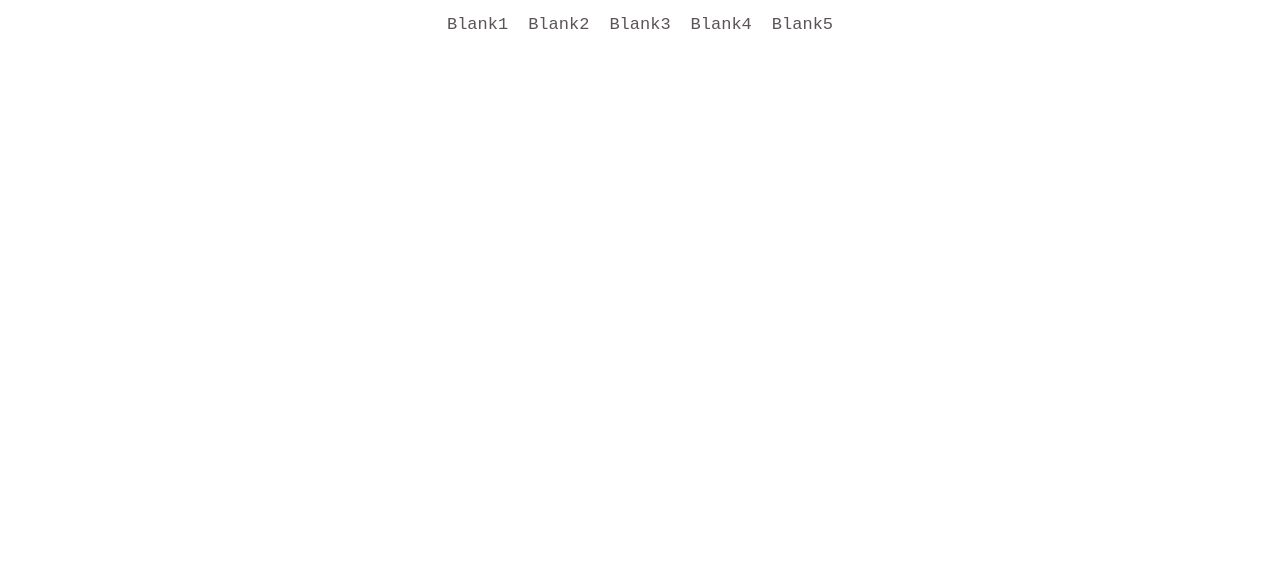
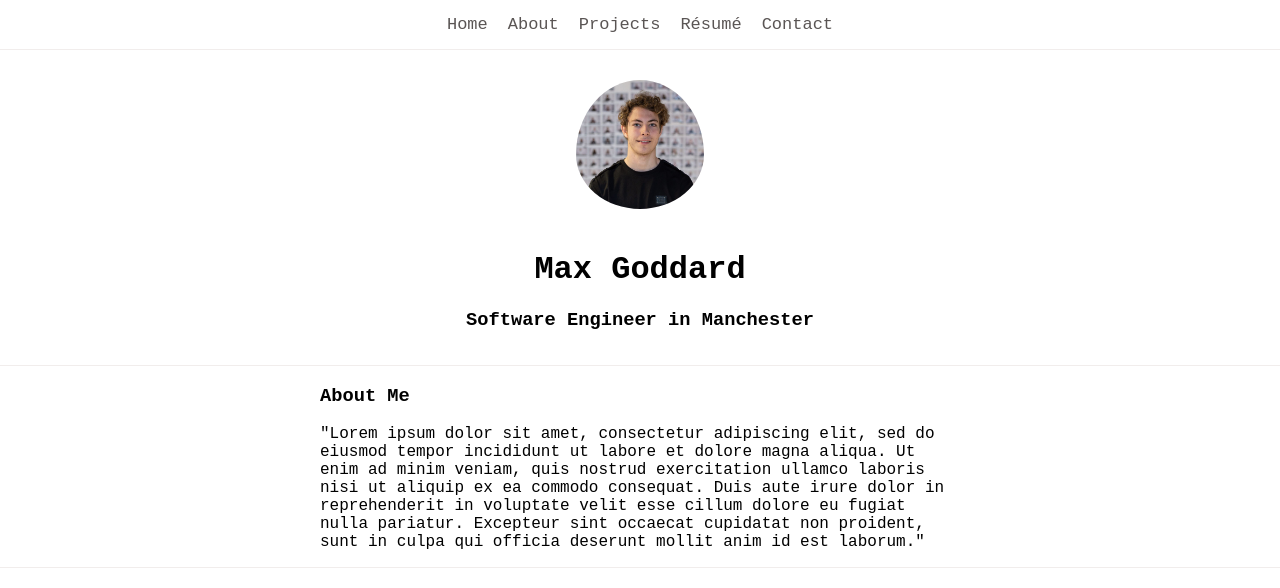
Before and after one commit to mxgoddard/max-site, a React (Create React App) app: page / in a window 1280 px wide. Shown: the top 588 px of the page. Built offline with nearby package versions, Linux system fonts and the light colour scheme.

Commit message:
Add about me information

```diff
--- a/src/App.js
+++ b/src/App.js
@@ -1,18 +1,15 @@
 import React from 'react';
+import NavBar from './components/NavBar.jsx';
+import Personal from './components/Personal.jsx';
+import About from './components/About.jsx';
 import './app.css';
 
 function App() {
     return (
         <div className="App">
-            <div className="App-header">
-                <div class="topnav">
-                    <a href="#temp1">Blank1</a>
-                    <a href="#temp2">Blank2</a>
-                    <a href="#temp3">Blank3</a>
-                    <a href="#temp4">Blank4</a>
-                    <a href="#temp5">Blank5</a>
-                </div>
-            </div>
+            <NavBar />
+            <Personal />
+            <About />
         </div>
     );
 }
--- a/src/app.css
+++ b/src/app.css
@@ -3,33 +3,3 @@
 body {
     margin: 0px;
 }
-
-.topnav {
-    overflow: hidden;
-    margin: 0;
-    padding-top: 15px;
-    text-align: center;
-}
-
-/* Style the links inside the navigation bar */
-a {
-    display: inline;
-    color: #5A5554;
-  /* text-align: center; */
-    padding-left: 10px;
-    padding-right: 10px;
-    text-decoration: none;
-    font-size: 17px;
-    font-family: 'Roboto Mono', monospace;
-}
-
-/* Change the color of links on hover */
-.topnav a:hover {
-    color: black;
-}
-
-/* Add a color to the active/current link */
-.topnav a.active {
-  background-color: #4CAF50;
-  color: white;
-}
--- /dev/null
+++ b/src/components/About.css
@@ -0,0 +1,12 @@
+.AboutDiv {
+    padding-left: 25%;
+    padding-right: 25%;
+    /* border-style: inset;
+    border-color: red;
+    border-width: 1px; */
+    font-family: 'Roboto Mono', monospace;
+    border-bottom-color: black;
+    border-bottom-style: inset;
+    border-bottom-width: 1px;
+    border-bottom-color: #F1EDEC;
+}
--- /dev/null
+++ b/src/components/About.jsx
@@ -0,0 +1,17 @@
+import React from 'react';
+import './About.css';
+
+function About() {
+    return (
+        <div className="AboutDiv">
+            <h3>About Me</h3>
+            <p>
+                "Lorem ipsum dolor sit amet, consectetur adipiscing elit, sed do eiusmod tempor incididunt ut labore et dolore magna aliqua. Ut enim ad minim veniam, quis nostrud
+                exercitation ullamco laboris nisi ut aliquip ex ea commodo consequat. Duis aute irure dolor in reprehenderit in voluptate velit esse cillum dolore eu fugiat nulla
+                pariatur. Excepteur sint occaecat cupidatat non proident, sunt in culpa qui officia deserunt mollit anim id est laborum."
+            </p>
+        </div>
+    )
+}
+
+export default About;
--- /dev/null
+++ b/src/components/NavBar.css
@@ -0,0 +1,29 @@
+.topnav {
+    overflow: hidden;
+    margin: 0;
+    padding-top: 15px;
+    text-align: center;
+    padding-bottom: 15px;
+    /* background-color: #F1EDEC; */
+    border-bottom-color: black;
+    border-bottom-style: inset;
+    border-bottom-width: 1px;
+    border-bottom-color: #F1EDEC;
+}
+
+/* Style the links inside the navigation bar */
+a {
+    display: inline;
+    color: #5A5554;
+    padding-left: 10px;
+    padding-right: 10px;
+    text-decoration: none;
+    font-size: 17px;
+    font-family: 'Roboto Mono', monospace;
+}
+
+/* Change the color of links on hover */
+.topnav a:hover {
+    color: black;
+    text-decoration: underline;
+}
--- /dev/null
+++ b/src/components/NavBar.jsx
@@ -0,0 +1,16 @@
+import React from 'react';
+import './NavBar.css';
+
+function NavBar() {
+    return (
+        <div class="topnav">
+            <a href="#home">Home</a>
+            <a href="#about">About</a>
+            <a href="#projects">Projects</a>
+            <a href="#resume">Résumé</a>
+            <a href="#contact">Contact</a>
+        </div>
+    )
+}
+
+export default NavBar;
--- /dev/null
+++ b/src/components/Personal.css
@@ -0,0 +1,19 @@
+.PersonalDiv {
+    padding-top: 30px;
+    padding-bottom: 15px;
+    font-family: 'Roboto Mono', monospace;
+    border-bottom-color: black;
+    border-bottom-style: inset;
+    border-bottom-width: 1px;
+    border-bottom-color: #F1EDEC;
+}
+
+.PersonalPhoto {
+    display: block;
+    margin-left: auto;
+    margin-right: auto;
+    width: 10%;
+    height: auto;
+    border-radius: 50%;
+    padding-bottom: 20px;
+}
--- /dev/null
+++ b/src/components/Personal.jsx
@@ -0,0 +1,17 @@
+import React from 'react';
+import './Personal.css';
+
+function Personal() {
+    return (
+        <div className="PersonalDiv">
+            <img className="PersonalPhoto" src="/images/portrait-image.jpg" alt="" />
+            <center>
+                <h1>Max Goddard</h1>
+                <h3>Software Engineer in Manchester</h3>
+            </center>
+
+        </div>
+    )
+}
+
+export default Personal;
```
Also changed, not shown: TODO.txt, public/images/portrait-image.jpg (added).
